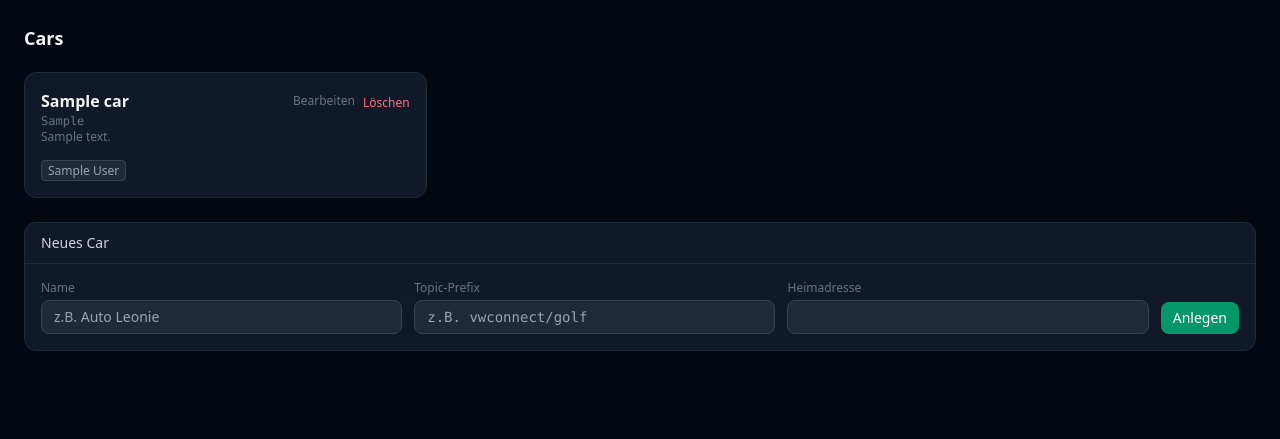
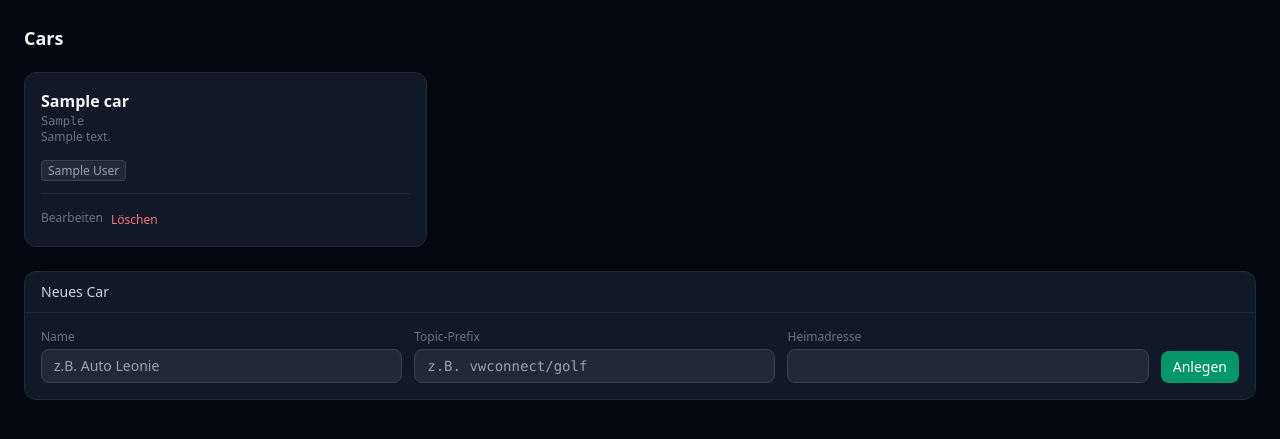
Before and after one commit to NurPech/hannah-webui, a Flask app: template hannah_webui/templates/cars.html in a window 1280 px wide. Shown: the top 439 px of the page. Run offline with Flask 3, Linux system fonts and the light colour scheme; the template is opened without the code that fills it: most values are stand-ins (such as "Sample title", 1, 10 or a date in 2020); parts of the project's set-up code (start-up, migrations or seed data) failed here and were passed over; some libraries are stand-ins or nearby versions.

Commit message:
Release v1.10.1-public

```diff
--- a/hannah_webui/templates/cars.html
+++ b/hannah_webui/templates/cars.html
@@ -9,8 +9,7 @@
 <div class="grid grid-cols-1 md:grid-cols-2 lg:grid-cols-3 gap-3 mb-6">
   {% for row in cars %}
   {% set car = row.car %}
-  <div class="bg-gray-900 border border-gray-800 rounded-xl p-4">
-    <div class="flex items-start justify-between gap-2">
+  <div class="bg-gray-900 border border-gray-800 rounded-xl p-4 flex flex-col">
     <div>
       <div class="font-semibold text-gray-100">{{ car.name or car.topic_prefix }}</div>
       {% if car.name %}
@@ -18,21 +17,20 @@
       {% endif %}
       <div class="text-xs text-gray-500">{{ car.home_address or '– keine Heimadresse –' }}</div>
     </div>
-      <div class="flex items-center gap-2 shrink-0">
+    <div class="mt-3">
+      {% for owner in row.owners %}
+        {{ pill(owner.display_name or owner.user_name) }}
+      {% else %}
+        <span class="text-gray-600 text-xs">Noch keine Owner zugewiesen.</span>
+      {% endfor %}
+    </div>
+    <div class="mt-3 pt-3 border-t border-gray-800 flex items-center gap-2">
       <a href="{{ url_for('cars.edit_car', car_id=car.id) }}"
          class="text-xs text-gray-500 hover:text-blue-400 transition-colors">Bearbeiten</a>
       <form method="post" action="{{ url_for('cars.delete_car', car_id=car.id) }}"
             onsubmit="return confirm('Car {{ car.topic_prefix }} löschen?')">
         <button class="text-xs text-rose-400 hover:text-rose-300 transition-colors">Löschen</button>
       </form>
-      </div>
-    </div>
-    <div class="mt-3">
-      {% for owner in row.owners %}
-        {{ pill(owner.display_name or owner.user_name) }}
-      {% else %}
-        <span class="text-gray-600 text-xs">Noch keine Owner zugewiesen.</span>
-      {% endfor %}
     </div>
   </div>
   {% else %}
```
Also changed, not shown: CHANGELOG.md. Lines whose indentation alone changed are shown as unchanged.
